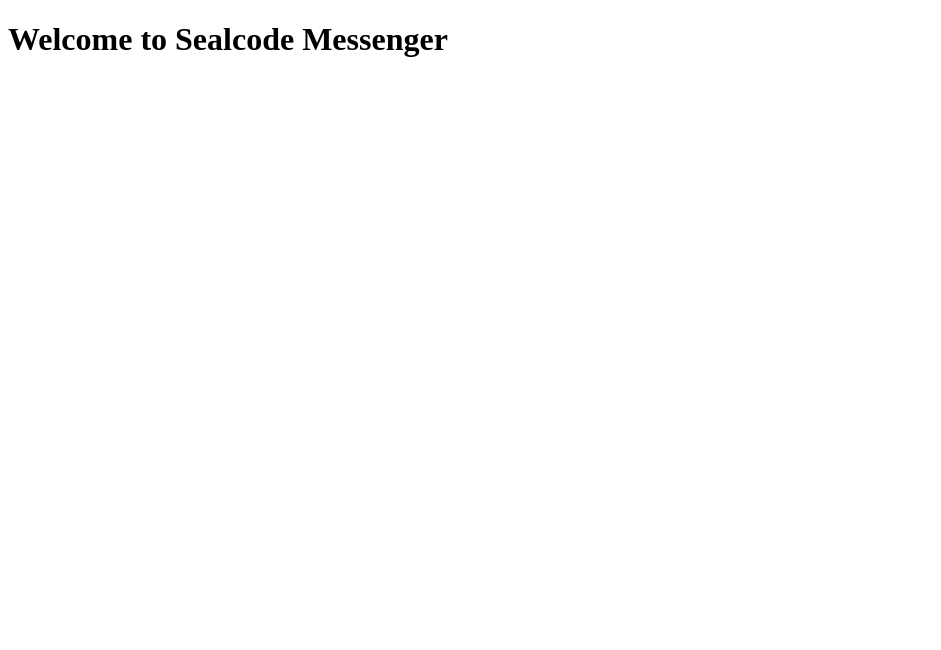
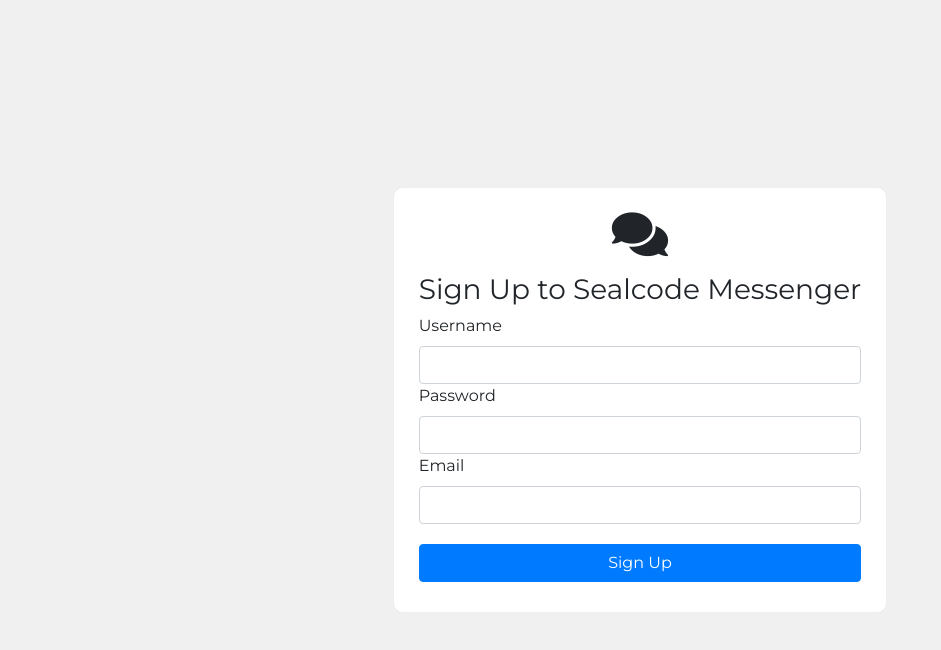
Before and after one commit to rom3k/Sealcode_project, an Angular app in the folder sealcode-messenger/: page / in a window 1280 px wide. Shown: the top 650 px of the page, without its empty margins (0-941 px from the left). Built offline with nearby package versions, Linux system fonts and the light colour scheme.

Commit message:
added login in and sign up components

```diff
--- a/sealcode-messenger/src/app/app.component.css
+++ b/sealcode-messenger/src/app/app.component.css
@@ -0,0 +1,6 @@
+.container{
+  height:100vh;
+  display:flex;
+  align-items: center;
+  justify-content: center;
+}
--- a/sealcode-messenger/src/app/app.component.html
+++ b/sealcode-messenger/src/app/app.component.html
@@ -1 +1,4 @@
-<h1>Welcome to {{title}}</h1>
+<div class="container">
+  <!--<app-login></app-login>-->
+  <app-sign-up></app-sign-up>
+</div>
--- a/sealcode-messenger/src/app/app.component.ts
+++ b/sealcode-messenger/src/app/app.component.ts
@@ -5,6 +5,5 @@
   templateUrl: './app.component.html',
   styleUrls: ['./app.component.css']
 })
-export class AppComponent {
-  title = 'Sealcode Messenger';
-}
+
+export class AppComponent {}
--- /dev/null
+++ b/sealcode-messenger/src/app/login/login.component.css
@@ -0,0 +1,37 @@
+p{
+  margin:0;
+  padding:0;
+}
+
+.container{
+  background-color:#ffffff;
+  border: 1px solid #eeeeee;
+  max-width:500px;
+  margin: auto;
+  border-radius: 10px;
+  padding:10px;
+  flex-direction: column;
+  align-items: center;
+}
+
+.logo{
+  text-align: center;
+  font-size: 50px;
+}
+
+.btn{
+  width:100%;
+  margin:20px 0;
+}
+
+.ng-untouched.required {
+  border:none !important;
+}
+
+.ng-valid[required], .ng-valid.required  {
+  border-left: 5px solid #42A948; /* green */
+}
+
+.ng-invalid:not(form)  {
+  border-left: 5px solid #a94442; /* red */
+}
--- /dev/null
+++ b/sealcode-messenger/src/app/login/login.component.html
@@ -0,0 +1,16 @@
+<div class="container">
+  <div class="col">
+<p class="logo"><i class="fas fa-comments"></i></p>
+<h3>Sign in to Sealcode Messenger</h3>
+<form #loginForm="ngForm" class="loginForm">
+  <label>Username</label>
+  <p><input class="form-control" type="text" name="username" placeholder="Username" required
+            [(ngModel)]="userData.login"></p>
+  <label>Password</label>
+  <p><input class="form-control" type="password" name="password" placeholder="Password" required
+            [(ngModel)]="userData.password"></p>
+  <p><button (click)="submit($event)" class="btn btn-success">Log In</button></p>
+  <a href="#">Sign Up</a>
+</form>
+  </div>
+</div>
--- /dev/null
+++ b/sealcode-messenger/src/app/login/login.component.ts
@@ -0,0 +1,24 @@
+import { Component, OnInit } from '@angular/core';
+
+@Component({
+  selector: 'app-login',
+  templateUrl: './login.component.html',
+  styleUrls: ['./login.component.css']
+})
+export class LoginComponent implements OnInit {
+
+  private userData: Object = {
+    login: '',
+    password:''
+  };
+
+  submit(): void{
+    console.log(this.userData);
+  }
+
+  constructor() { }
+
+  ngOnInit() {
+  }
+
+}
--- /dev/null
+++ b/sealcode-messenger/src/app/sign-up/sign-up.component.css
@@ -0,0 +1,37 @@
+p{
+  margin:0;
+  padding:0;
+}
+
+.container{
+  background-color:#ffffff;
+  border: 1px solid #eeeeee;
+  max-width:500px;
+  margin: auto;
+  border-radius: 10px;
+  padding:10px;
+  flex-direction: column;
+  align-items: center;
+}
+
+.logo{
+  text-align: center;
+  font-size: 50px;
+}
+
+.btn{
+  width:100%;
+  margin:20px 0;
+}
+
+.ng-untouched.required {
+  border:none !important;
+}
+
+.ng-valid[required], .ng-valid.required  {
+  border-left: 5px solid #42A948; /* green */
+}
+
+.ng-invalid:not(form)  {
+  border-left: 5px solid #a94442; /* red */
+}
--- /dev/null
+++ b/sealcode-messenger/src/app/sign-up/sign-up.component.html
@@ -0,0 +1,18 @@
+<div class="container">
+  <div class="col">
+    <p class="logo"><i class="fas fa-comments"></i></p>
+    <h3>Sign Up to Sealcode Messenger</h3>
+    <form #signUpForm="ngForm">
+      <label>Username</label>
+      <p><input class="form-control" type="text" name="username" required
+                ([ngModel])="signUpData.username"/></p>
+      <label>Password</label>
+      <p><input class="form-control" type="text" name="password" required
+                ([ngModel])="signUpData.password"/></p>
+      <label>Email</label>
+      <p><input class="form-control" type="email" name="email" required
+                ([ngModel])="signUpData.email"/></p>
+      <button class="btn btn-primary" (click)="submitSignUp($event)">Sign Up</button>
+    </form>
+  </div>
+</div>
--- /dev/null
+++ b/sealcode-messenger/src/app/sign-up/sign-up.component.ts
@@ -0,0 +1,25 @@
+import { Component, OnInit } from '@angular/core';
+
+@Component({
+  selector: 'app-sign-up',
+  templateUrl: './sign-up.component.html',
+  styleUrls: ['./sign-up.component.css']
+})
+export class SignUpComponent implements OnInit {
+
+  private signUpData: Object = {
+    username: '',
+    password: '',
+    email: ''
+  };
+
+  submitSignUp(): void {
+    console.log(this.signUpData);
+  }
+
+  constructor() { }
+
+  ngOnInit() {
+  }
+
+}
--- a/sealcode-messenger/src/index.html
+++ b/sealcode-messenger/src/index.html
@@ -2,13 +2,20 @@
 <html lang="en">
 <head>
   <meta charset="utf-8">
-  <title>SealcodeMessenger</title>
+  <title>Sealcode Messenger</title>
   <base href="/">
-
   <meta name="viewport" content="width=device-width, initial-scale=1">
+  <link rel="stylesheet" href="https://use.fontawesome.com/releases/v5.0.13/css/all.css" integrity="sha384-DNOHZ68U8hZfKXOrtjWvjxusGo9WQnrNx2sqG0tfsghAvtVlRW3tvkXWZh58N9jp" crossorigin="anonymous">
+  <link href="https://fonts.googleapis.com/css?family=Montserrat:400,700" rel="stylesheet">
   <link rel="icon" type="image/x-icon" href="favicon.ico">
+  <link rel="stylesheet" href="https://stackpath.bootstrapcdn.com/bootstrap/4.1.1/css/bootstrap.min.css" integrity="sha384-WskhaSGFgHYWDcbwN70/dfYBj47jz9qbsMId/iRN3ewGhXQFZCSftd1LZCfmhktB" crossorigin="anonymous">
 </head>
 <body>
+
   <app-root></app-root>
+
+  <script src="https://code.jquery.com/jquery-3.3.1.slim.min.js" integrity="sha384-q8i/X+965DzO0rT7abK41JStQIAqVgRVzpbzo5smXKp4YfRvH+8abtTE1Pi6jizo" crossorigin="anonymous"></script>
+  <script src="https://cdnjs.cloudflare.com/ajax/libs/popper.js/1.14.3/umd/popper.min.js" integrity="sha384-ZMP7rVo3mIykV+2+9J3UJ46jBk0WLaUAdn689aCwoqbBJiSnjAK/l8WvCWPIPm49" crossorigin="anonymous"></script>
+  <script src="https://stackpath.bootstrapcdn.com/bootstrap/4.1.1/js/bootstrap.min.js" integrity="sha384-smHYKdLADwkXOn1EmN1qk/HfnUcbVRZyYmZ4qpPea6sjB/pTJ0euyQp0Mk8ck+5T" crossorigin="anonymous"></script>
 </body>
 </html>
--- a/sealcode-messenger/src/styles.css
+++ b/sealcode-messenger/src/styles.css
@@ -1 +1,11 @@
-/* You can add global styles to this file, and also import other style files */
+*{
+  margin:0;
+  padding:0;
+  box-sizing: border-box;
+  font-family: 'Montserrat', sans-serif;
+}
+
+body{
+  background-color: #f0f0f0;
+  min-height:100vh;
+}
```
Also changed, not shown: sealcode-messenger/src/app/app.module.ts (+8 -3 lines), 2 other files (tests, documents, lock files or other folders).
